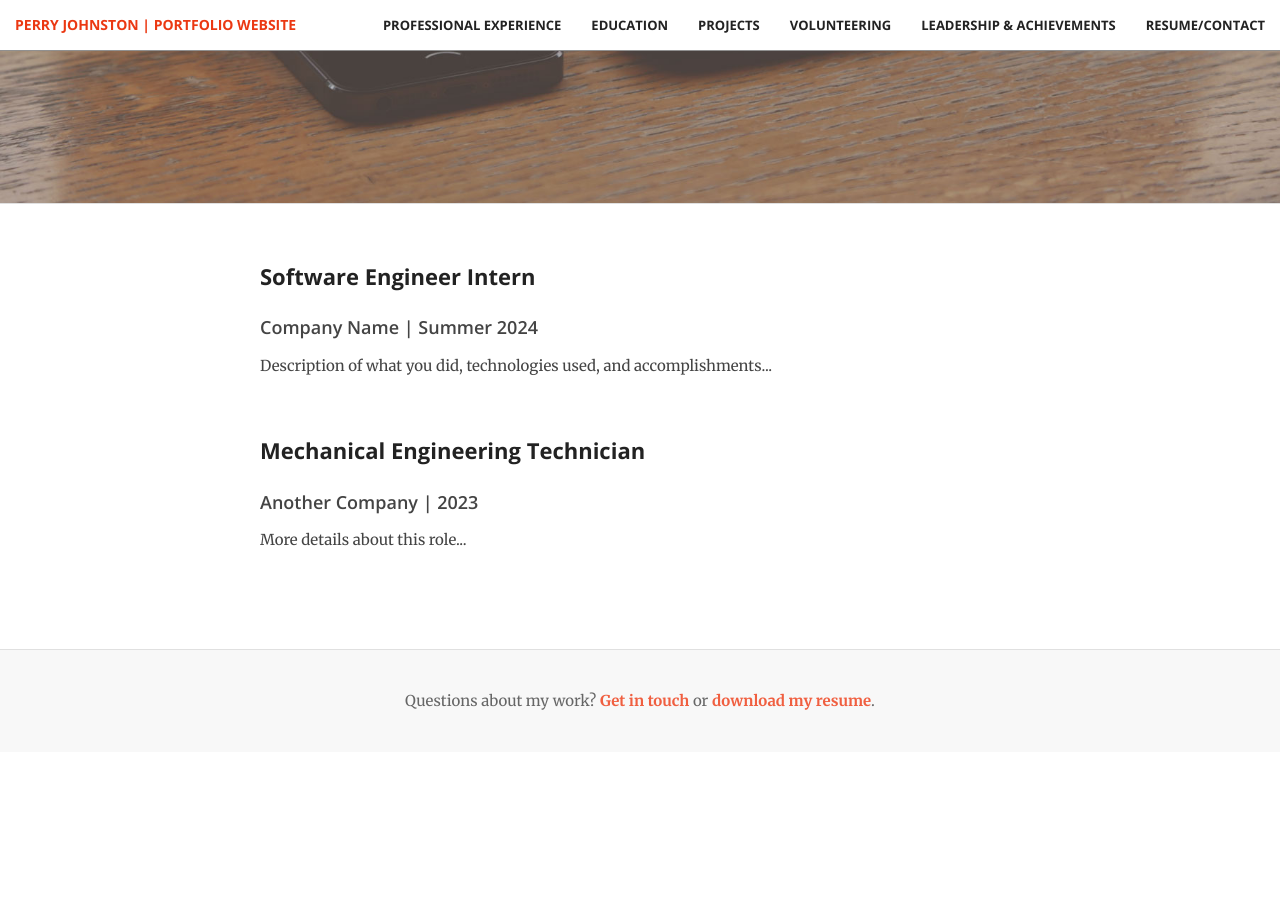
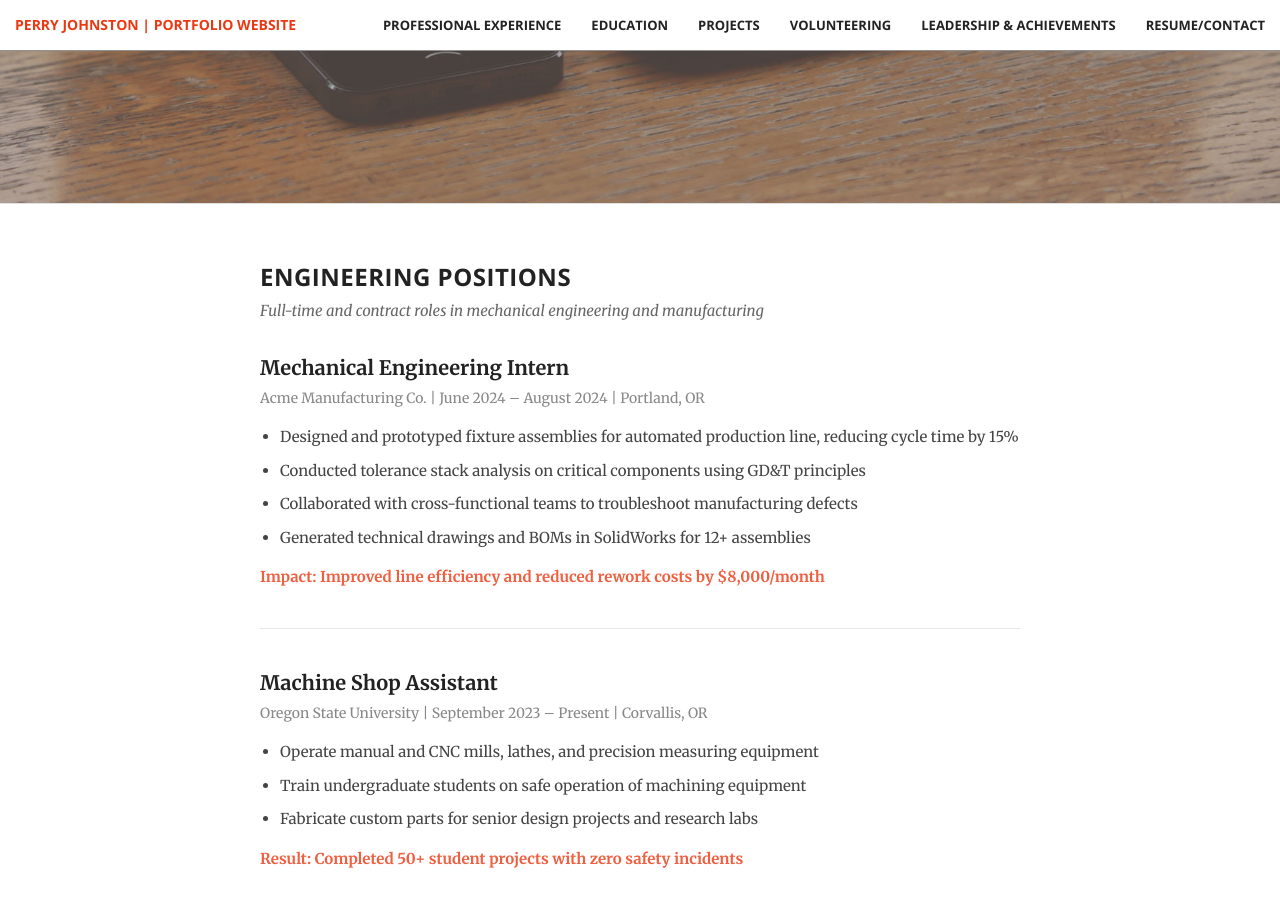
Before and after one commit to perryismyname/perryismyname.github.io, a Jekyll site: the page built from work/index.html, in a window 1280 px wide and 900 px high, scrolled down 696 px. Built offline with Jekyll 4.4.1, drawn with Linux system fonts in a browser that asks for light colours; before the commit the page ends 1448 px from its top, so only the background shows below that; some of the changed text lies outside the part shown.

Commit message:
Update index.html
page html update

```diff
--- a/work/index.html
+++ b/work/index.html
@@ -1,17 +1,61 @@
 ---
 layout: page
-title: Work Experience
-subtitle: Professional roles and industry contributions
+title: Professional Experience
+descriptor: Industry roles and technical contributions
 ---
 
 <div class="content-section">
-  <h2>Software Engineer Intern</h2>
-  <h3>Company Name | Summer 2024</h3>
-  <p>Description of what you did, technologies used, and accomplishments...</p>
+  <h2 class="section-header">Engineering Positions</h2>
+  <p class="section-intro">Full-time and contract roles in mechanical engineering and manufacturing</p>
+
+  <div class="entry">
+    <div class="entry-title">Mechanical Engineering Intern</div>
+    <div class="entry-context">Acme Manufacturing Co. | June 2024 – August 2024 | Portland, OR</div>
+    <ul class="entry-bullets">
+      <li>Designed and prototyped fixture assemblies for automated production line, reducing cycle time by 15%</li>
+      <li>Conducted tolerance stack analysis on critical components using GD&T principles</li>
+      <li>Collaborated with cross-functional teams to troubleshoot manufacturing defects</li>
+      <li>Generated technical drawings and BOMs in SolidWorks for 12+ assemblies</li>
+    </ul>
+    <div class="entry-outcome">Impact: Improved line efficiency and reduced rework costs by $8,000/month</div>
+  </div>
+
+  <div class="entry">
+    <div class="entry-title">Machine Shop Assistant</div>
+    <div class="entry-context">Oregon State University | September 2023 – Present | Corvallis, OR</div>
+    <ul class="entry-bullets">
+      <li>Operate manual and CNC mills, lathes, and precision measuring equipment</li>
+      <li>Train undergraduate students on safe operation of machining equipment</li>
+      <li>Fabricate custom parts for senior design projects and research labs</li>
+    </ul>
+    <div class="entry-outcome">Result: Completed 50+ student projects with zero safety incidents</div>
+  </div>
 </div>
 
+<div class="section-divider"></div>
+
 <div class="content-section">
-  <h2>Mechanical Engineering Technician</h2>
-  <h3>Another Company | 2023</h3>
-  <p>More details about this role...</p>
+  <h2 class="section-header">Technical Experience</h2>
+  <p class="section-intro">Project-based and contract work demonstrating applied engineering skills</p>
+
+  <div class="entry">
+    <div class="entry-title">Freelance CAD Designer</div>
+    <div class="entry-context">Self-Employed | January 2023 – Present</div>
+    <ul class="entry-bullets">
+      <li>Provide 3D modeling and technical drawing services for local fabrication shops</li>
+      <li>Reverse-engineer legacy parts from physical samples and 2D sketches</li>
+      <li>Deliver production-ready models optimized for CNC machining and 3D printing</li>
+    </ul>
+  </div>
 </div>
+
+<div class="secondary-content">
+  <h3>Core Technical Skills</h3>
+  <ul>
+    <li>SolidWorks (CSWA Certified), AutoCAD, Fusion 360</li>
+    <li>Manual machining: Bridgeport mills, engine lathes, surface grinders</li>
+    <li>CNC programming: G-code, Mastercam basics</li>
+    <li>Metrology: Calipers, micrometers, CMM operation</li>
+    <li>Materials: Aluminum alloys, steel, plastics</li>
+  </ul>
+</div>
```
